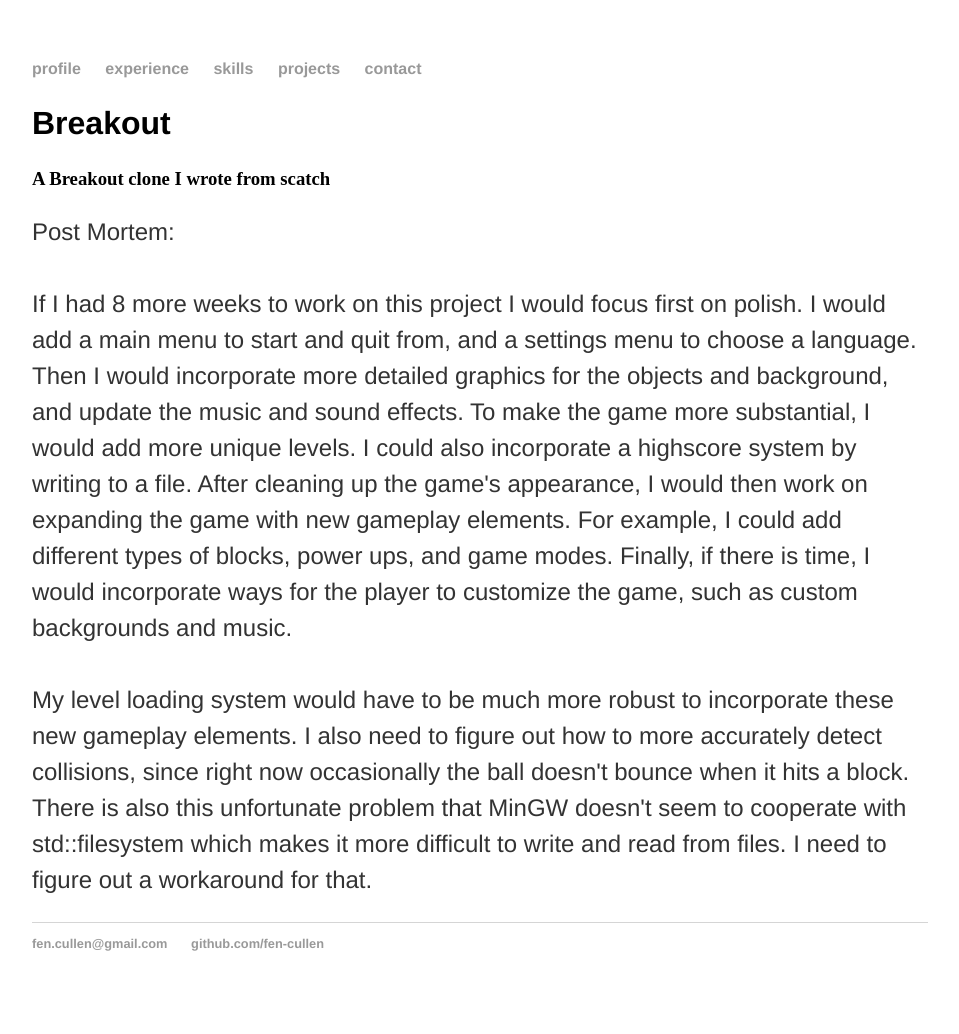
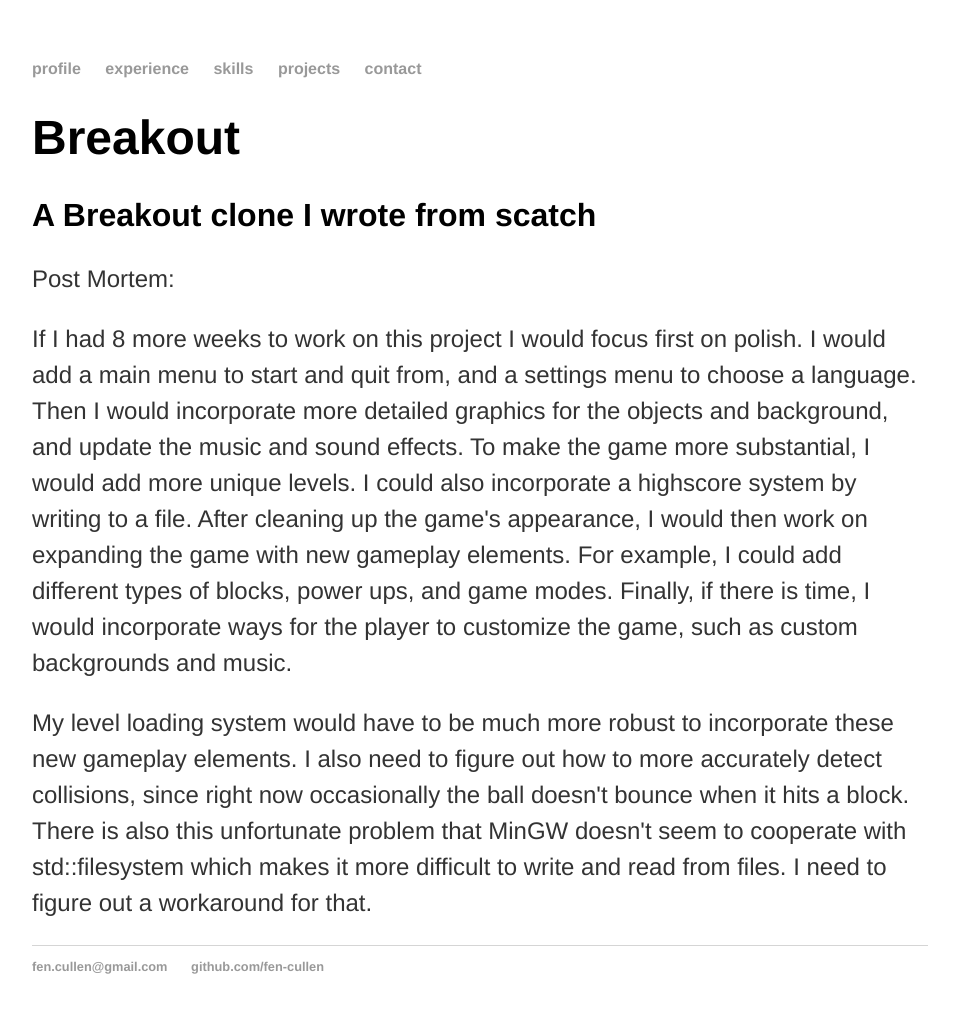
Before and after one commit to fen-cullen/fen-cullen.github.io, a Jekyll site: the page built from breakout/index.html, in a window 1280 px wide. Shown: the whole page, without its empty margins (160-1119 px from the left). Built offline with Jekyll 4.4.1, drawn with Linux system fonts in a browser that asks for light colours; before the commit the page ends 1011 px from its top, so only the background shows below that.

Commit message:
Update index.html

```diff
--- a/breakout/index.html
+++ b/breakout/index.html
@@ -3,24 +3,26 @@ layout: default
 title: Profile
 ---
 <div class="blurb">
+	<h1>
+		Breakout
+	</h1>
 	<h2>
-		Breakout
-	</h2>
-  <h3>
-    A Breakout clone I wrote from scatch
-  </h3>
+    		A Breakout clone I wrote from scatch
+  	</h2>
 	<p>
-		Post Mortem: <br>
-    <br>
-    If I had 8 more weeks to work on this project I would focus first on polish. I would add a main menu to start and quit from, and a settings menu to choose a language.
-    Then I would incorporate more detailed graphics for the objects and background, and update the music and sound effects. To make the game more substantial, I would add
-    more unique levels. I could also incorporate a highscore system by writing to a file. After cleaning up the game's appearance, I would then work on expanding the game
-    with new gameplay elements. For example, I could add different types of blocks, power ups, and game modes. Finally, if there is time, I would incorporate ways for the
-    player to customize the game, such as custom backgrounds and music. <br>
-    <br>
-    My level loading system would have to be much more robust to incorporate these new gameplay elements. I also need to figure out how to more accurately detect collisions,
-    since right now occasionally the ball doesn't bounce when it hits a block. There is also this unfortunate problem that MinGW doesn't seem to cooperate with std::filesystem
-    which makes it more difficult to write and read from files. I need to figure out a workaround for that.
+		Post Mortem:
+	</p>
+	<p>
+    		If I had 8 more weeks to work on this project I would focus first on polish. I would add a main menu to start and quit from, and a settings menu to choose a
+		language. Then I would incorporate more detailed graphics for the objects and background, and update the music and sound effects. To make the game more
+		substantial, I would add more unique levels. I could also incorporate a highscore system by writing to a file. After cleaning up the game's appearance, I would
+		then work on expanding the game with new gameplay elements. For example, I could add different types of blocks, power ups, and game modes. Finally, if there is
+		time, I would incorporate ways for the player to customize the game, such as custom backgrounds and music.
+	</p>
+	<p>
+		My level loading system would have to be much more robust to incorporate these new gameplay elements. I also need to figure out how to more accurately detect
+		collisions, since right now occasionally the ball doesn't bounce when it hits a block. There is also this unfortunate problem that MinGW doesn't seem to
+		cooperate with std::filesystem which makes it more difficult to write and read from files. I need to figure out a workaround for that.
 	</p>
 
 </div><!-- /.blurb -->
```
